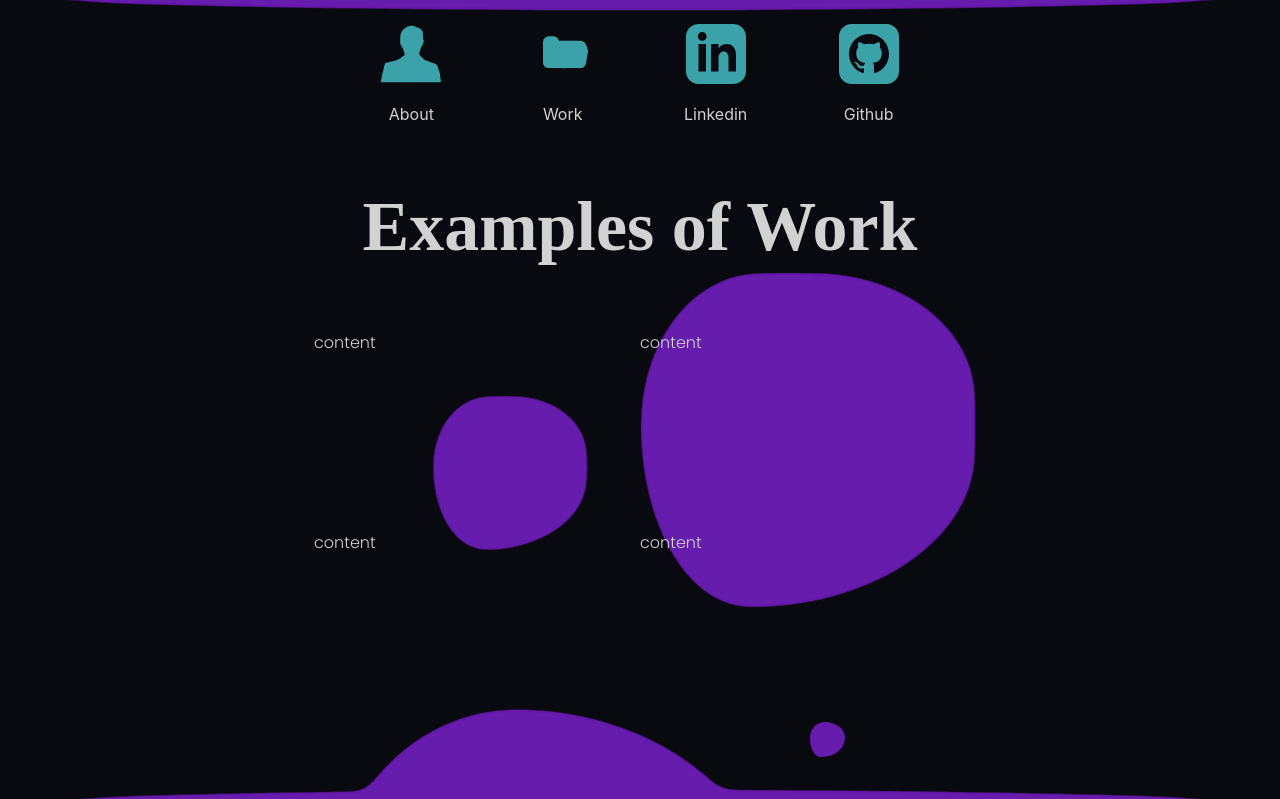
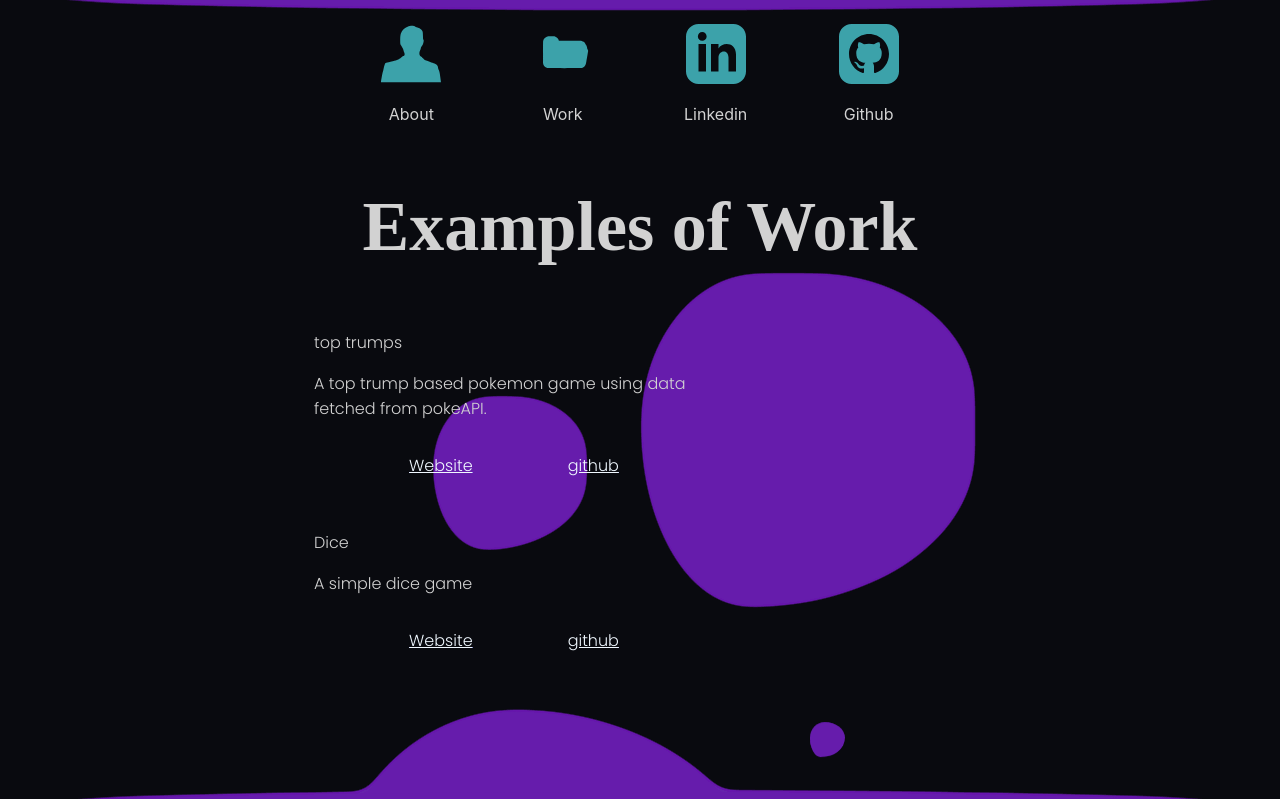
Before and after one commit to adj-91/portfolio, a React (Create React App) app: page /work in a window 1280 px wide. Shown: the top 799 px of the page. Built offline with nearby package versions, Linux system fonts and the light colour scheme.

Commit message:
edits to layout of work component

```diff
--- a/package.json
+++ b/package.json
@@ -11,6 +11,7 @@
     "react-dom": "^17.0.1",
     "react-router-dom": "^5.2.0",
     "react-scripts": "4.0.2",
+    "styled-components": "^5.2.1",
     "typescript": "^4.1.5",
     "web-vitals": "^1.1.0"
   },
--- a/src/App.css
+++ b/src/App.css
@@ -19,6 +19,7 @@ body{
   background: radial-gradient(ellipse at bottom, #090a0f,
   #090a0f);
   overflow: hidden;
+  color: #f0f8ff;
 }
 
 .main {
@@ -26,8 +27,12 @@ display: flex;
 flex-direction: column;
 }
 
+.colourTheme {
+  position: absolute;
+}
+
 #content {
-  color: rgb(210, 210, 210);
+  color: #d2d2d2;
 }
 
 #title {
--- a/src/App.js
+++ b/src/App.js
@@ -6,7 +6,9 @@ import './components/Work/Work.css';
 import './components/About/About.css';
 
 import { BrowserRouter as Router, Switch, Route} from "react-router-dom";
-// import styled from 'styled-components'
+import styled from 'styled-components'
+import {useState} from 'react';
+
 import NavBar from './components/NavBar/NavBar';
 import About from './components/About/About';
 import Home from './components/Home/Home';
@@ -16,18 +18,18 @@ import LavaLamp from './components/LavaLamp/LavaLamp';
 
 const App = () => {
 
+const [darkMode, setDarkMode] = useState(true);
+
   return (
 
 <Router>
 <div className="main">
+{/* <p className="colourTheme">dark mode</p> */}
 
 
-
-        <div className="navBar">
+  <div className="navBar">
     <NavBar />
-    </div>
-
-{/* <div id="content"></div> Not even being used atm! */}
+  </div>
 
 <div id="content">
 <Switch>
@@ -60,7 +62,6 @@ const App = () => {
 
 <LavaLamp />
 </Router>
-//consider adding credits link as likely to add other code/images in!
   );
 }
 
--- a/src/components/Work/Work.css
+++ b/src/components/Work/Work.css
@@ -7,11 +7,26 @@
 
 .gridTop, .gridBottom {
     display: flex;
-    flex-direction: row;
+    flex-direction: space;
+    justify-content: space-evenly;
 }
 
 
 #grid1, #grid2, #grid3, #grid4 {
     width: 50vh;
     height: 25vh;
+
+    overflow: auto;
 }
+
+#link {
+    color: aliceblue;
+    text-decoration: underline;
+}
+
+
+ @media (max-width: 500px) {
+    .grid {
+        font-size: 14px;
+    }
+}
--- a/src/components/Work/Work.js
+++ b/src/components/Work/Work.js
@@ -5,28 +5,32 @@ const Work = () => (
     <h1 id="title">Examples of Work</h1>
     <div id="text" className="grid">
 
+    <div id="grid1"><p>top trumps</p>
+    <p>A top trump based pokemon game using data fetched from pokeAPI.</p>
     <div className="gridTop">
 
-    <div id="grid1"> <p>content</p>
+    <a href="https://toptrump.web.app/" target="blank"><p id="link">Website</p> </a>
+    <a href="https://github.com/adj-91/top_trump_remake" target="blank"><p id="link">github</p> </a>
 
     </div>
-    <div id="grid2"> <p>content</p>
+
 
     </div>
-    </div>
 
-    <div className="gridBottom">
+    <div id="grid2"> <p>Dice</p>
+    <p>A simple dice game</p>
 
+    <div className="gridTop">
 
-    <div id="grid3"> <p>content</p>
+    <a href="#"><p id="link">Website</p> </a>
+    <a href="#"><p id="link">github</p> </a>
 
-    </div>
-    <div id="grid4"> <p>content</p>
-
-    </div>
     </div>
 
     </div>
+
+
+  </div>
 
   </div>
 );
```
Also changed, not shown: 1 other file (tests, documents, lock files or other folders).
